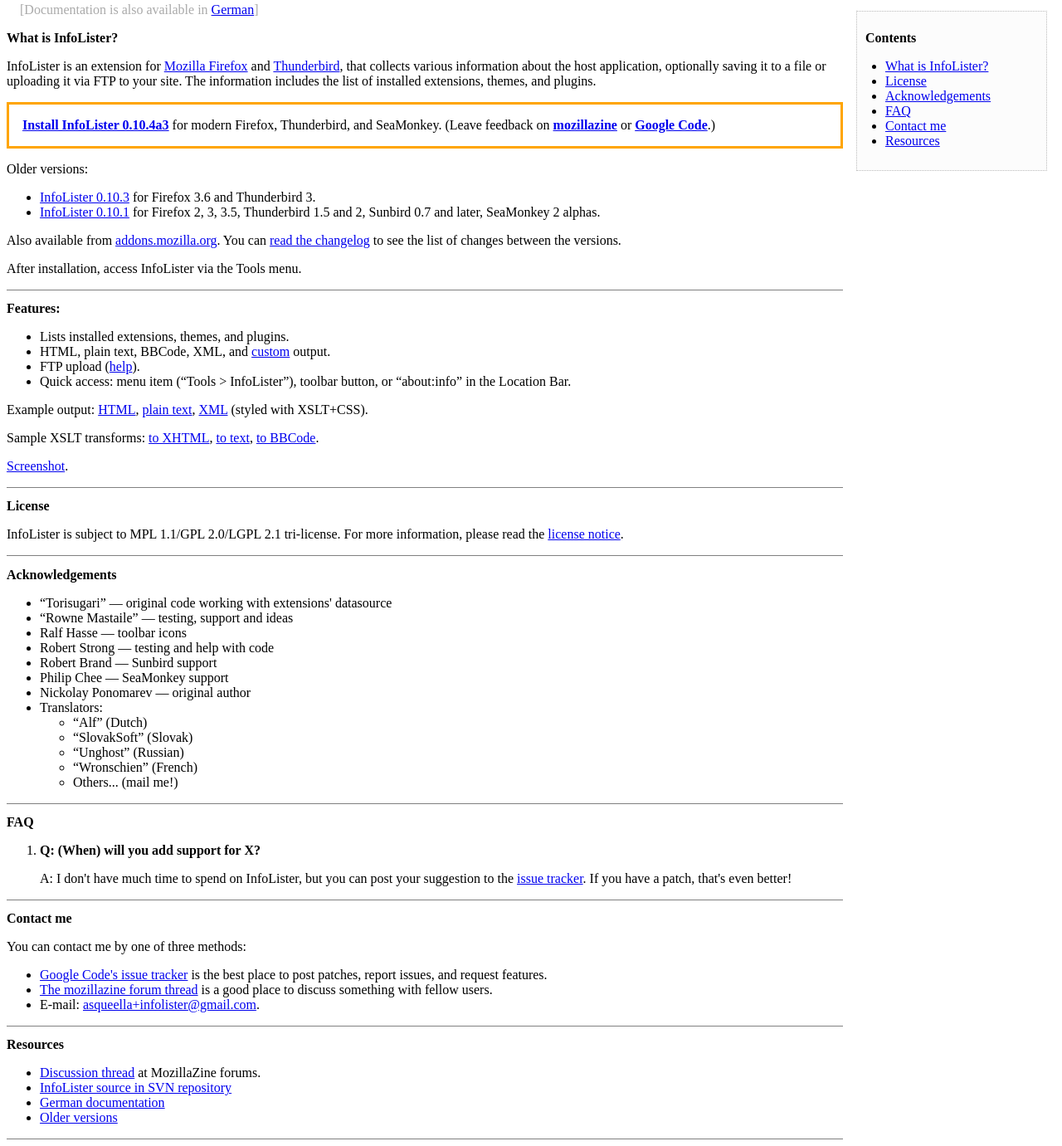
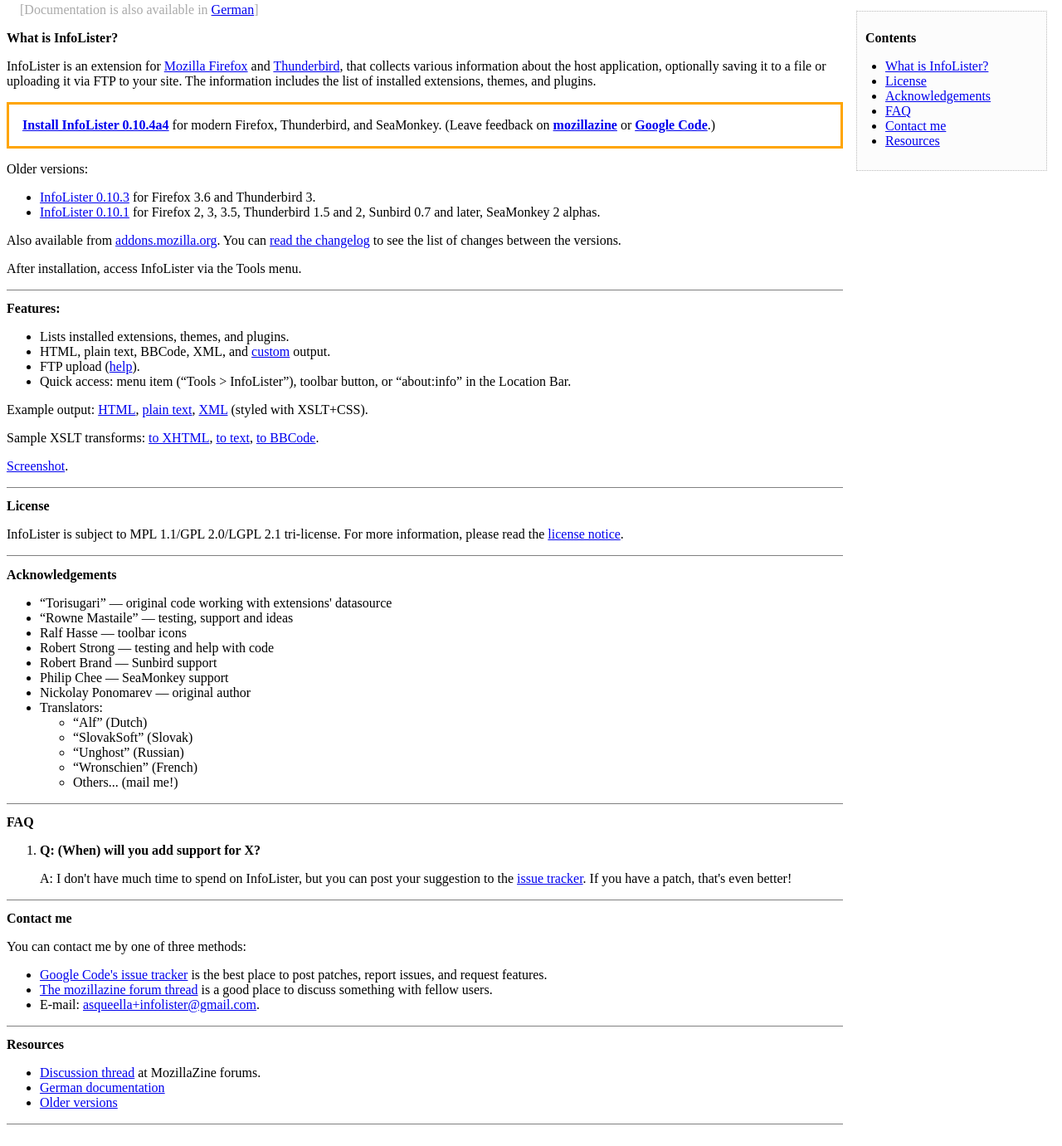
Before and after one commit to nickolay/infolister, a plain HTML site: page site/index.html in a window 1280 px wide. Shown: the part 77-1458 px from the top of the page at 83% size. Drawn offline with Linux system fonts and the light colour scheme; files whose address does not match are found by name.

Commit message:
infolister 0.10.4a4 release.

```diff
--- a/infolister/package.json
+++ b/infolister/package.json
@@ -1,7 +1,7 @@
 {
     "name": "infolister",
     "fullName": "InfoLister",
-    "version": "0.10.4a3",
+    "version": "0.10.4a4",
     "license": "MPL/GPL/LGPL",
     "author": "Nickolay Ponomarev (asqueella@gmail.com)",
 "X-NOTE": "must match the contractID in chrome.manifest",
--- a/site/index.html
+++ b/site/index.html
@@ -35,7 +35,7 @@
 <p>InfoLister is an extension for <a href="http://mozilla.org/firefox">Mozilla Firefox</a> and <a href="http://mozilla.org/thunderbird">Thunderbird</a>, that collects various information about the host application, optionally saving it to a file or uploading it via FTP to your site. The information includes the list of installed extensions, themes, and plugins.</p>
 
 <p id="install">
-  <a href="infolister-0.10.4a3.xpi">Install InfoLister 0.10.4a3</a> for modern Firefox, Thunderbird, and SeaMonkey. (Leave feedback on <a href="http://forums.mozillazine.org/viewtopic.php?f=48&amp;t=2084957">mozillazine</a> or <a href="http://code.google.com/p/infolister/">Google Code</a>.)
+  <a href="infolister-0.10.4a4.xpi">Install InfoLister 0.10.4a4</a> for modern Firefox, Thunderbird, and SeaMonkey. (Leave feedback on <a href="http://forums.mozillazine.org/viewtopic.php?f=48&amp;t=2084957">mozillazine</a> or <a href="http://code.google.com/p/infolister/">Google Code</a>.)
 </p>
 
 <p>Older versions:</p>
@@ -123,7 +123,6 @@
 <p></p>
 <ul>
 <li><a name="discussionthread" href="http://forums.mozillazine.org/viewtopic.php?t=129026">Discussion thread</a> at MozillaZine forums.</li>
-<li><a href="http://svn.doslash.org/asqueella/infolister/">InfoLister source in SVN repository</a></li>
 <li><a href="http://www.firefox-browser.de/wiki/Erweiterungen:_InfoLister">German documentation</a></li>
 <li><a href="old-releases.html">Older versions</a>
 </ul>
```
Also changed, not shown: site/changelog.txt, 2 other files.
